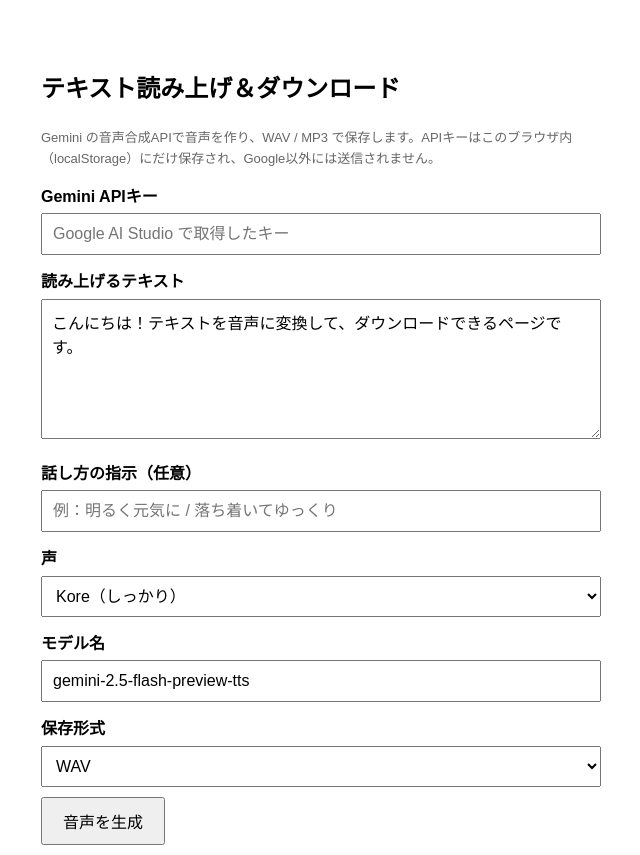
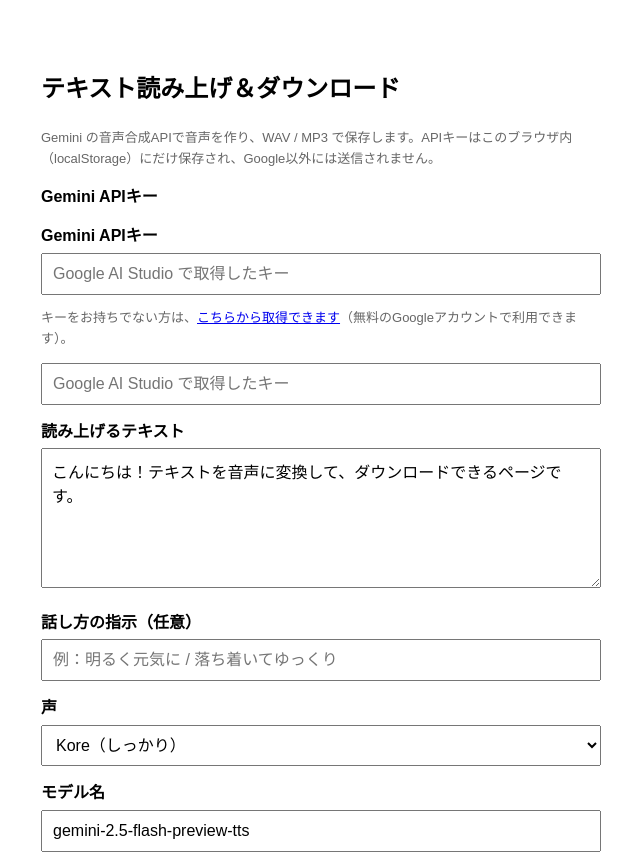
Before and after one commit to furupon2008/text-to-speech, a plain HTML site: page index.html in a window 1280 px wide. Shown: the top 855 px of the page, without its empty margins (319-959 px from the left). Drawn offline with Linux system fonts and the light colour scheme.

Commit message:
Update index.html with Gemini API key instructions
Added instructions for obtaining the Gemini API key.

```diff
--- a/index.html
+++ b/index.html
@@ -22,6 +22,11 @@
 <p class="note">Gemini の音声合成APIで音声を作り、WAV / MP3 で保存します。APIキーはこのブラウザ内（localStorage）にだけ保存され、Google以外には送信されません。</p>
 
 <label for="apiKey">Gemini APIキー</label>
+
+<label for="apiKey">Gemini APIキー</label>
+<input id="apiKey" type="password" placeholder="Google AI Studio で取得したキー">
+<p class="note">キーをお持ちでない方は、<a href="https://aistudio.google.com/api-keys" target="_blank" rel="noopener noreferrer">こちらから取得できます</a>（無料のGoogleアカウントで利用できます）。</p>
+
 <input id="apiKey" type="password" placeholder="Google AI Studio で取得したキー">
 
 <label for="textInput">読み上げるテキスト</label>
```
